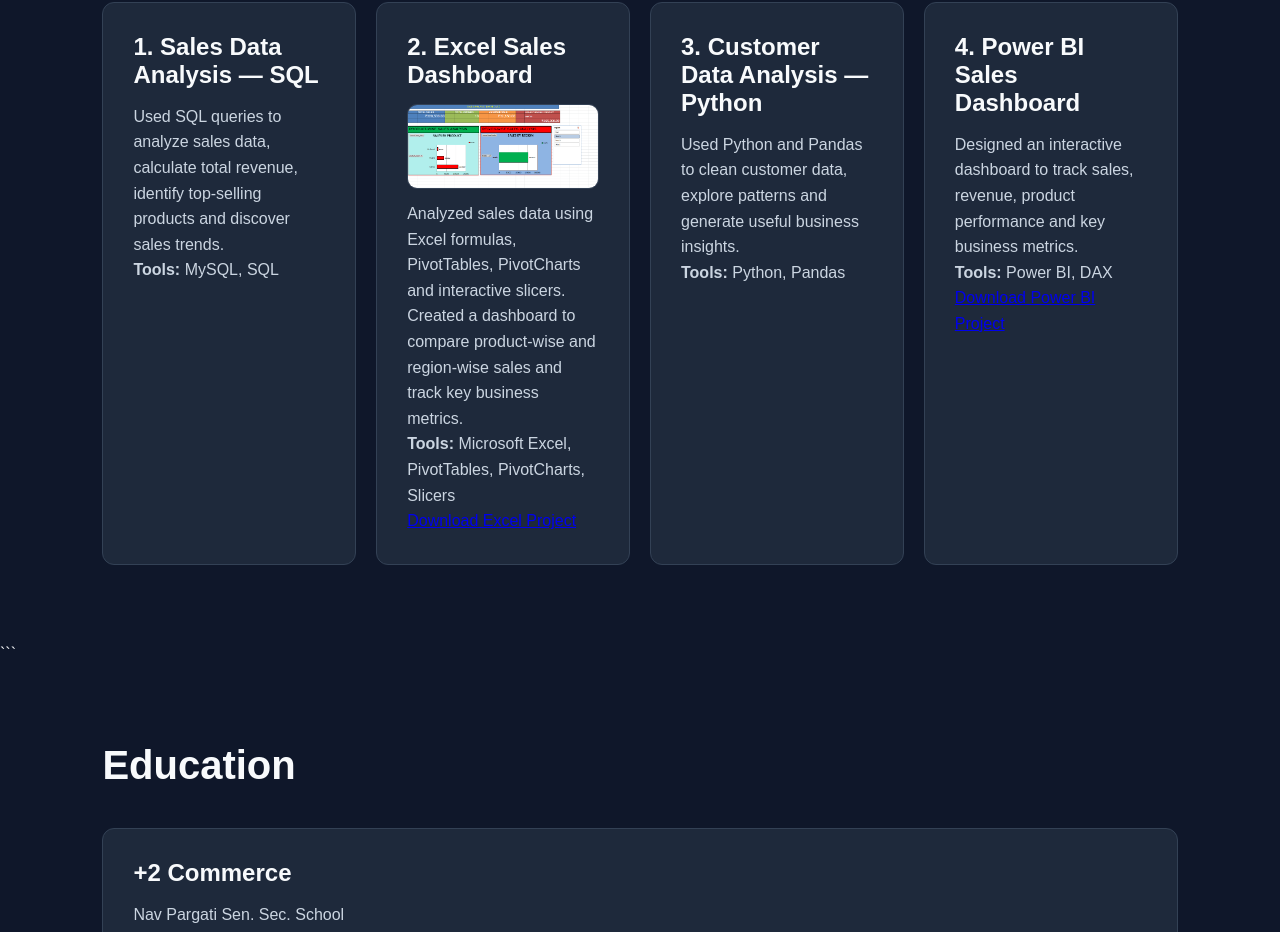
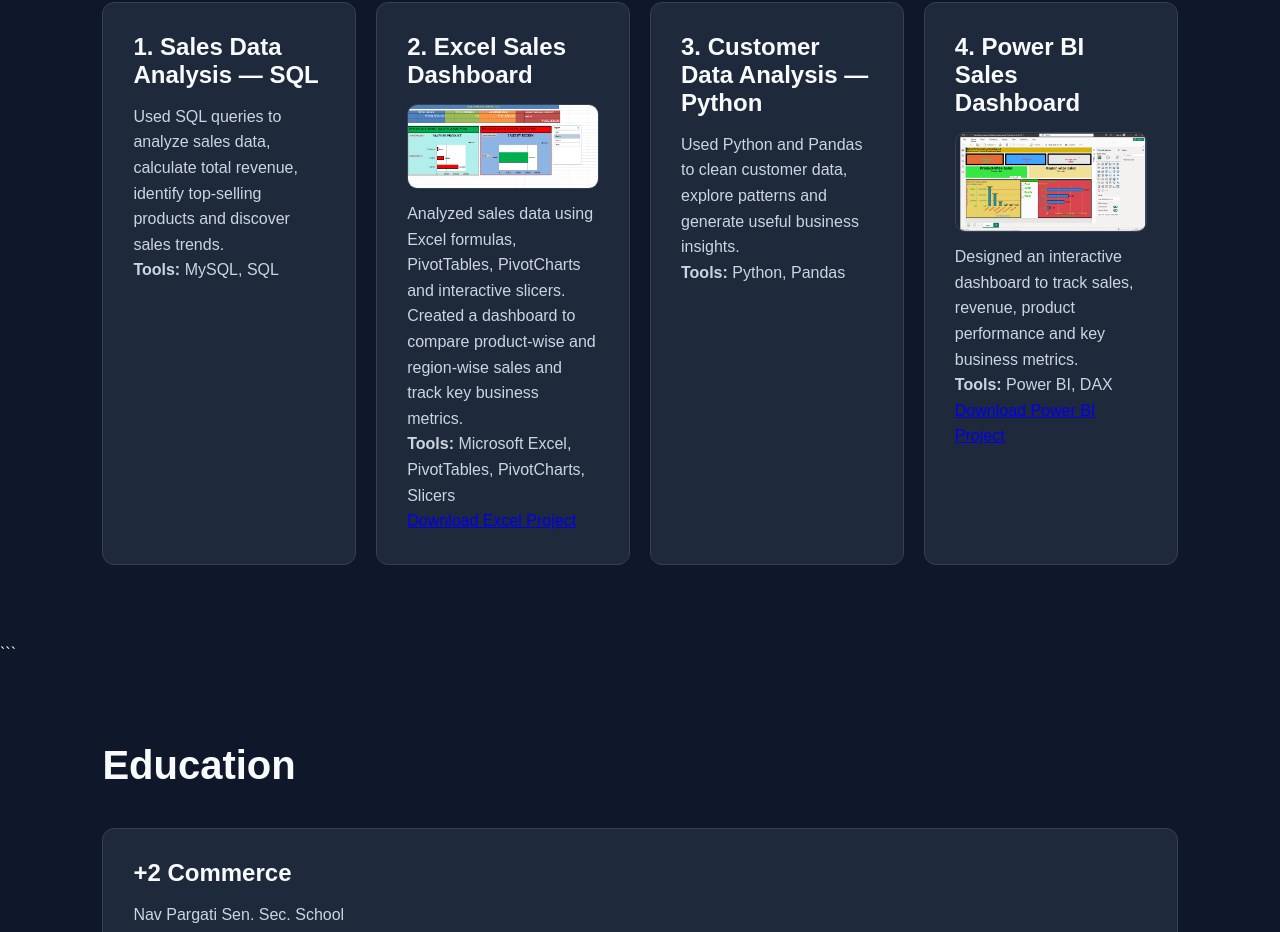
Before and after one commit to rajkumar9034765722-cmyk/data-analyst-portfolio, a Next.js app: page / in a window 1280 px wide. Shown: the part 1580-2512 px from the top of the page. Built offline with nearby package versions, Linux system fonts and the light colour scheme.

Commit message:
Add Power BI dashboard screenshot

```diff
--- a/app/page.tsx
+++ b/app/page.tsx
@@ -141,6 +141,11 @@ export default function Home() {
 
     <div className="card">
        <h3>4. Power BI Sales Dashboard</h3>
+     <img
+       src="/power-bi-sales-dashboard.png"
+       alt="Power BI Sales Performance Dashboard"
+       className="project-image"
+     />
        <p>
          Designed an interactive dashboard to track sales, revenue,
          product performance and key business metrics.
```
Also changed, not shown: public/power-bi-sales-dashboard.png (added).
